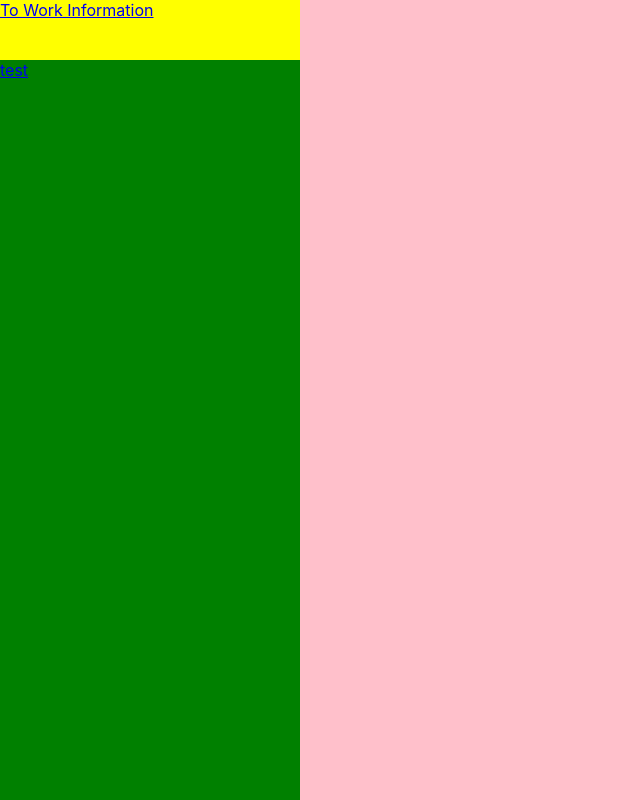
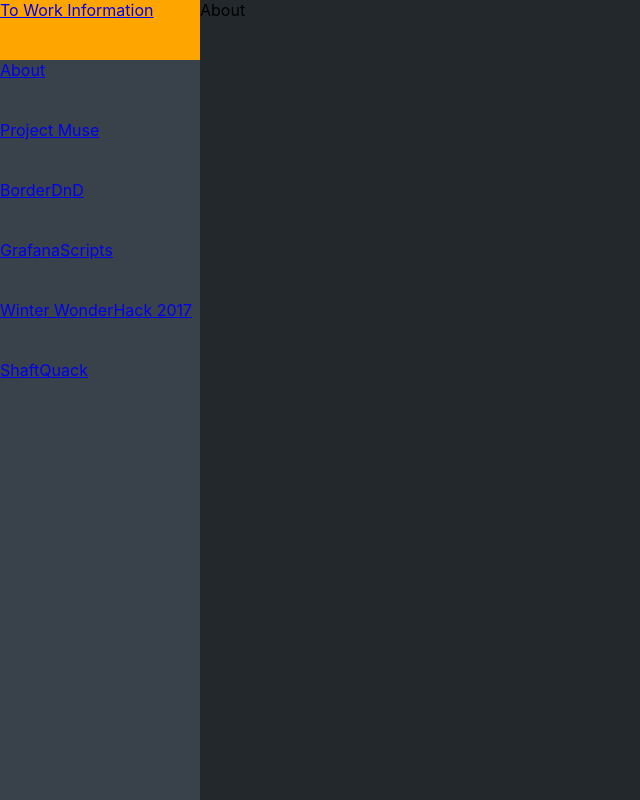
Before and after one commit to Steve0320/site-frontend, a React (Create React App) app: page /fun in a window 1280 px wide. Shown: the whole page, without its empty margins (0-640 px from the left). Built offline with nearby package versions, Linux system fonts and the light colour scheme.

Commit message:
Add temporary background Decrease menu width Add override classes to side menu layouts Configure proxy to point to rails backend

```diff
--- a/package.json
+++ b/package.json
@@ -4,6 +4,7 @@
   "private": true,
   "dependencies": {
     "classnames": "^2.2.6",
+    "http-proxy-middleware": "^0.19.1",
     "prop-types": "^15.7.2",
     "react": "^16.8.6",
     "react-dom": "^16.8.6",
--- a/src/components/app/App.js
+++ b/src/components/app/App.js
@@ -15,6 +15,7 @@ import styles from './App.module.css';
 
 class App extends React.Component {
 
+    // TODO: should have option to match prefix only
   getTransition(curPath, newPath) {
 
     // Helper to determine state
--- a/src/components/app/fun-site/FunSite.js
+++ b/src/components/app/fun-site/FunSite.js
@@ -1,16 +1,43 @@
 import React from "react";
+import {Switch, Route} from "react-router-dom";
 
 import SideMenuLayout from "../../side-menu-layout/SideMenuLayout";
 
+import styles from "./FunSite.module.css";
+
+// Avoids hard-coding paths elsewhere in code in case they change later
+const links = {
+    muse: '/fun/muse',
+    borderDnD: '/fun/borderdnd',
+    grafana: '/fun/grafana',
+    wonderhack: '/fun/wonderhack',
+    shaftquack: '/fun/shaftquack'
+};
+
 const FunSite = () => {
 
-    const links = [
+    const menuItems = [
         {title: 'To Work Information', link: '/work'},
-        {title: 'test', link: '/test'}
+        {title: 'About', link: '/fun'},
+        {title: 'Project Muse', link: links.muse},
+        {title: 'BorderDnD', link: links.borderDnD},
+        {title: 'GrafanaScripts', link: links.grafana},
+        {title: 'Winter WonderHack 2017', link: links.wonderhack},
+        {title: 'ShaftQuack', link: links.shaftquack}
     ];
 
     return (
-        <SideMenuLayout menuAlign='left' menuItems={links}>
+        <SideMenuLayout menuAlign='left' menuItems={menuItems} menuClass={styles.sideMenu} menuItemClass={styles.sideMenuItems}>
+            <div className={styles.content}>
+                <Switch>
+                    <Route path="/fun/muse" render={()=>(<div>Project Muse</div>)} />
+                    <Route path="/fun/borderdnd" render={()=>(<div>BorderDnD</div>)} />
+                    <Route path="/fun/grafana" render={()=>(<div>Grafana Scripts</div>)} />
+                    <Route path="/fun/wonderhack" render={()=>(<div>Winter WonderHack 2017</div>)} />
+                    <Route path="/fun/shaftquack" render={()=>(<div>ShaftQuack</div>)} />
+                    <Route render={() => (<div>About</div>)} />
+                </Switch>
+            </div>
         </SideMenuLayout>
     );
 
--- /dev/null
+++ b/src/components/app/fun-site/FunSite.module.css
@@ -0,0 +1,24 @@
+/*
+.content {
+    background-image: url("./fun-site-working-bg.png");
+    background-repeat: repeat;
+    width: 100%;
+    height: 100%;
+    overflow-x: hidden;
+    overflow-y: auto;
+}
+*/
+
+.content {
+    width: 100%;
+    height: 100%;
+    background-color: #23282d;
+}
+
+.sideMenu {
+    background-color: #39424a;
+}
+
+.sideMenuItems:hover {
+    background-color: orange;
+}
--- a/src/components/side-menu-layout/SideMenuLayout.js
+++ b/src/components/side-menu-layout/SideMenuLayout.js
@@ -19,10 +19,10 @@ const SideMenuLayout = (props) => {
 
     // Build up menu, style according to side
     const menu = (
-        <div className={styles.sideMenu}>
+        <div className={cx(styles.sideMenu, props.menuClass)}>
 
             {props.menuItems.map((item) => (
-                <Link className={cx(styles.menuItem, menuClass)} to={item.link} key={item.title}>
+                <Link className={cx(styles.menuItem, menuClass, props.menuItemClass)} to={item.link} key={item.title}>
                     {item.title}
                 </Link>
             ))}
@@ -49,11 +49,15 @@ const SideMenuLayout = (props) => {
 
 SideMenuLayout.propTypes = {
     menuAlign: PropTypes.oneOf(['right', 'left']).isRequired,
-    menuItems: PropTypes.arrayOf(PropTypes.object)
+    menuItems: PropTypes.arrayOf(PropTypes.object),
+    menuClass: PropTypes.object,
+    menuItemClass: PropTypes.object
 };
 
 SideMenuLayout.defaultProps = {
-    menuItems: []
+    menuItems: [],
+    menuClass: {},
+    menuItemClass: {}
 };
 
 export default SideMenuLayout;
--- a/src/components/side-menu-layout/SideMenuLayout.module.css
+++ b/src/components/side-menu-layout/SideMenuLayout.module.css
@@ -13,7 +13,7 @@
 }
 
 .sideMenu {
-    flex: 0 0 300px;
+    flex: 0 0 200px;
     height: 100%;
     background-color: green;
     display: inline-block;
```
Also changed, not shown: src/setupProxy.js (added, +9 -0 lines), 1 other file (tests, documents, lock files or other folders).
